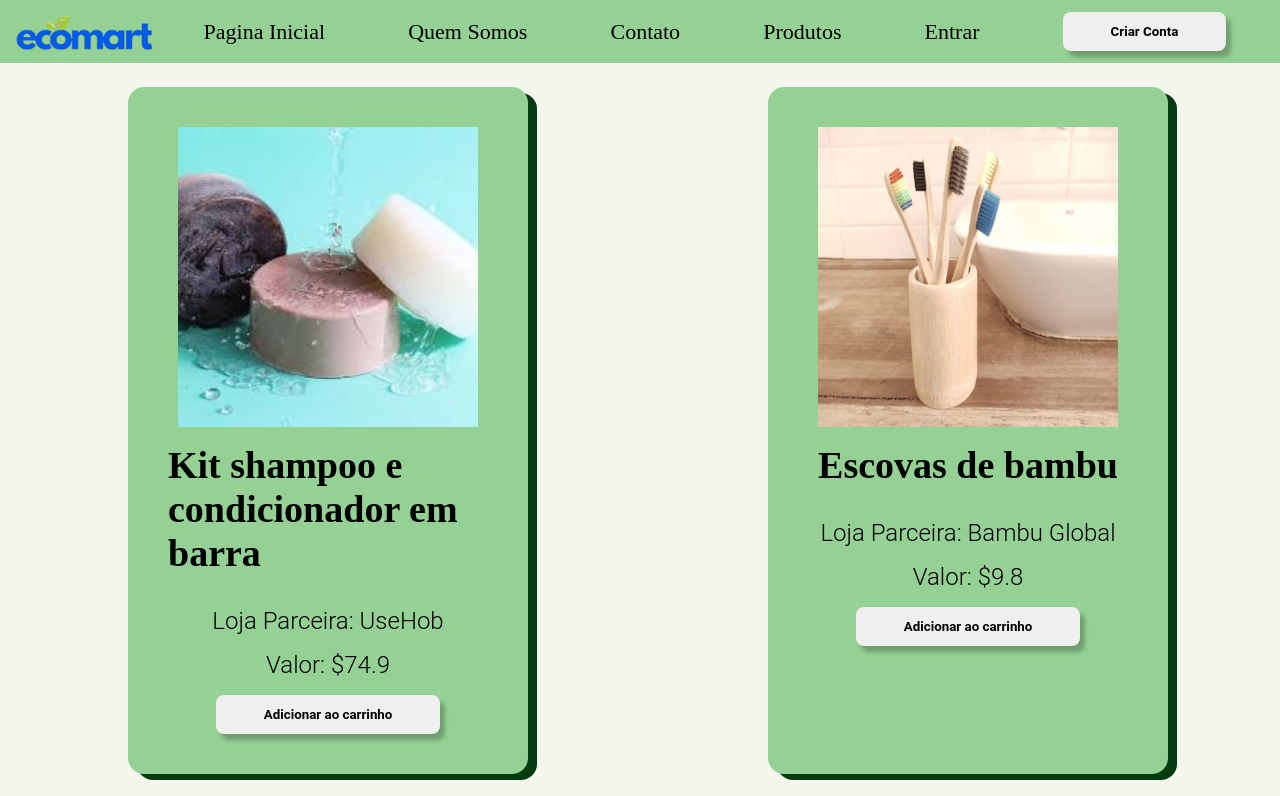
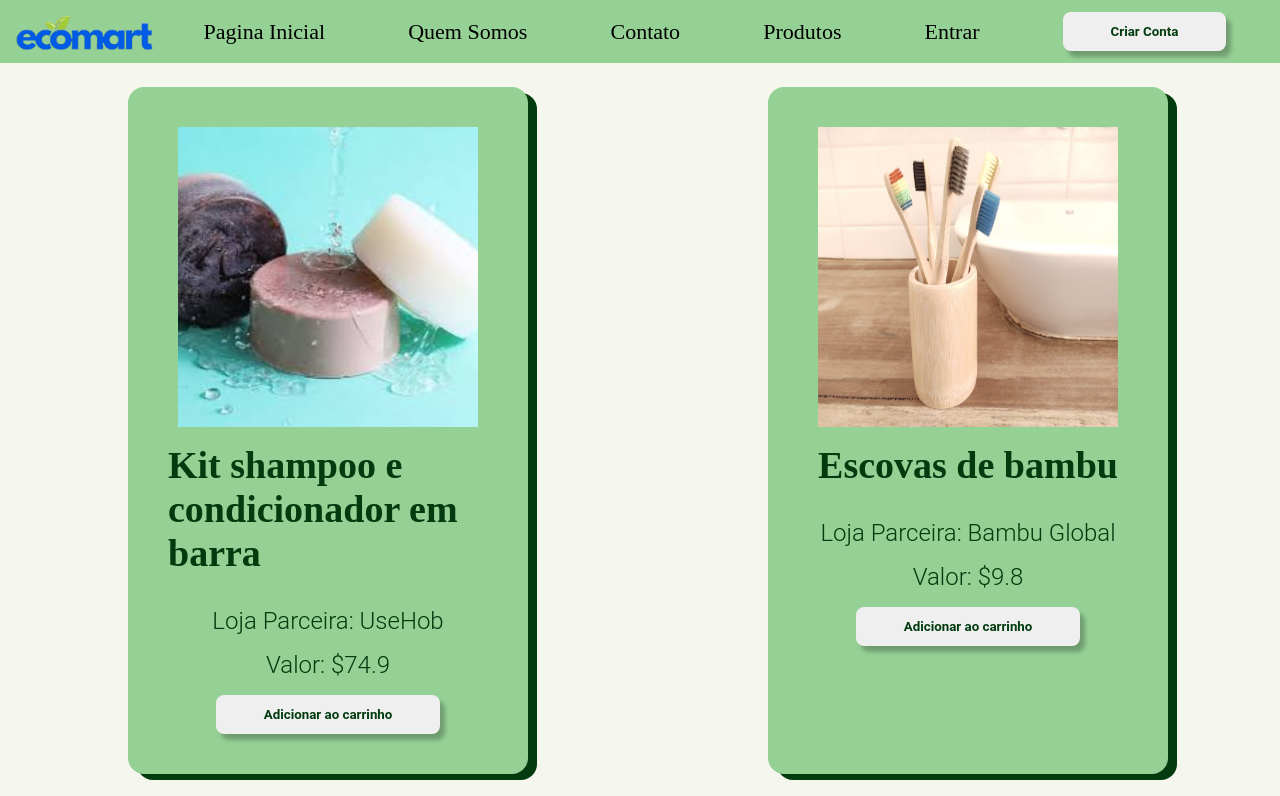
Before and after one commit to Wallace-Lentes/EcoMart, a React (Vite) app: page /produtos in a window 1280 px wide. Shown: the top 796 px of the page. Built offline with nearby package versions, Linux system fonts and the light colour scheme.

Commit message:
feat: magin botton na pagina de produtos

```diff
--- a/src/pages/Produtos/Produtos.jsx
+++ b/src/pages/Produtos/Produtos.jsx
@@ -67,12 +67,12 @@ const Produtos = () => {
 };
 
 
-
 const StyledProdutos = styled.div`
   max-width: 100vw;
   display: grid;
   grid-template-columns: 1fr 1fr;
   background-color: #F5F6EE;
-`
+  margin-bottom: 20px;
+  `
 
 export default Produtos;
--- a/src/style/GlobalStyle.js
+++ b/src/style/GlobalStyle.js
@@ -6,6 +6,7 @@ export const GlobalStyle = createGlobalStyle`
   padding: 0;
   box-sizing: border-box;
   font-family:  'Roboto', sans-serif;
+  color:#013B0E ;
 }
 
 html,
```
